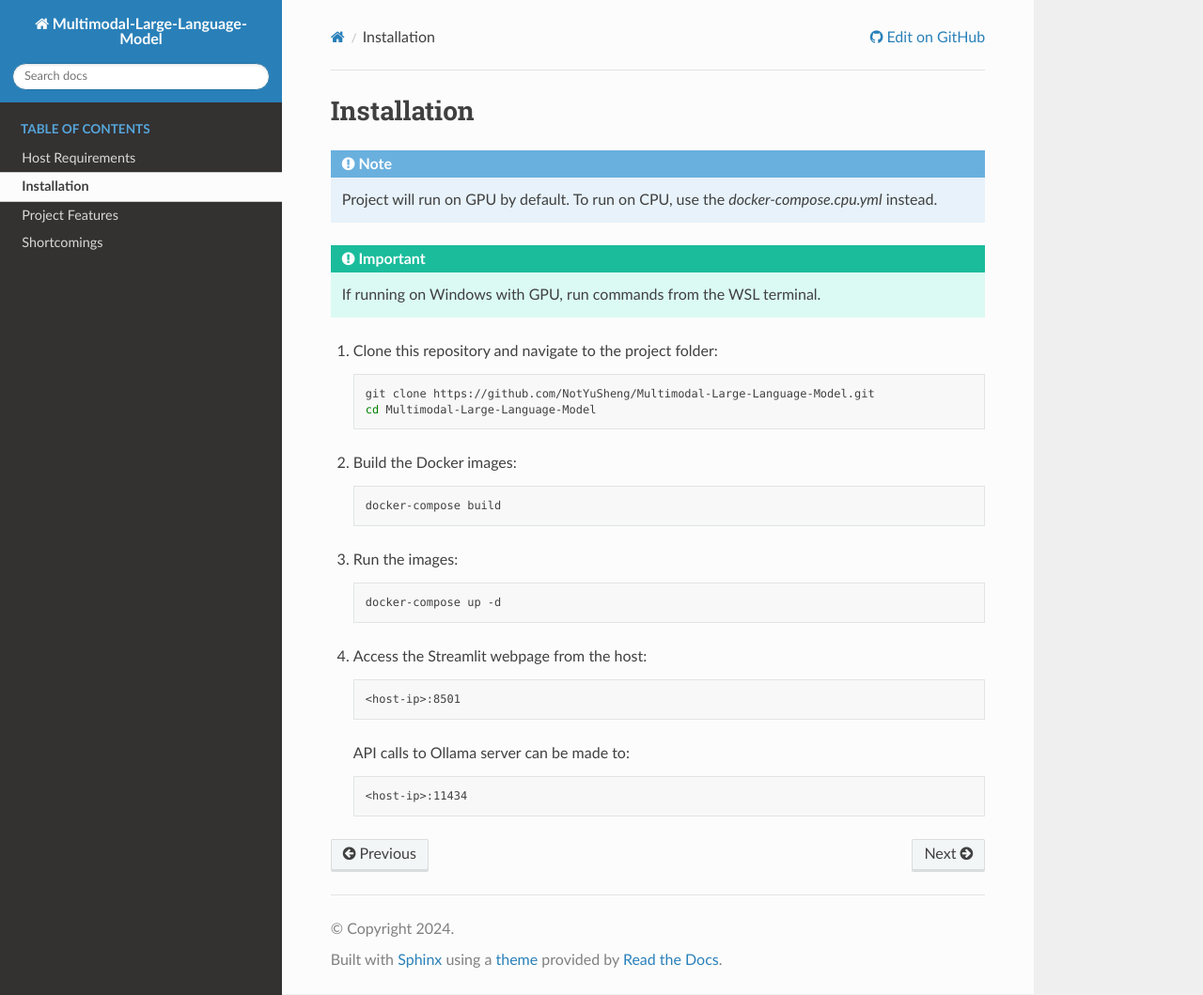
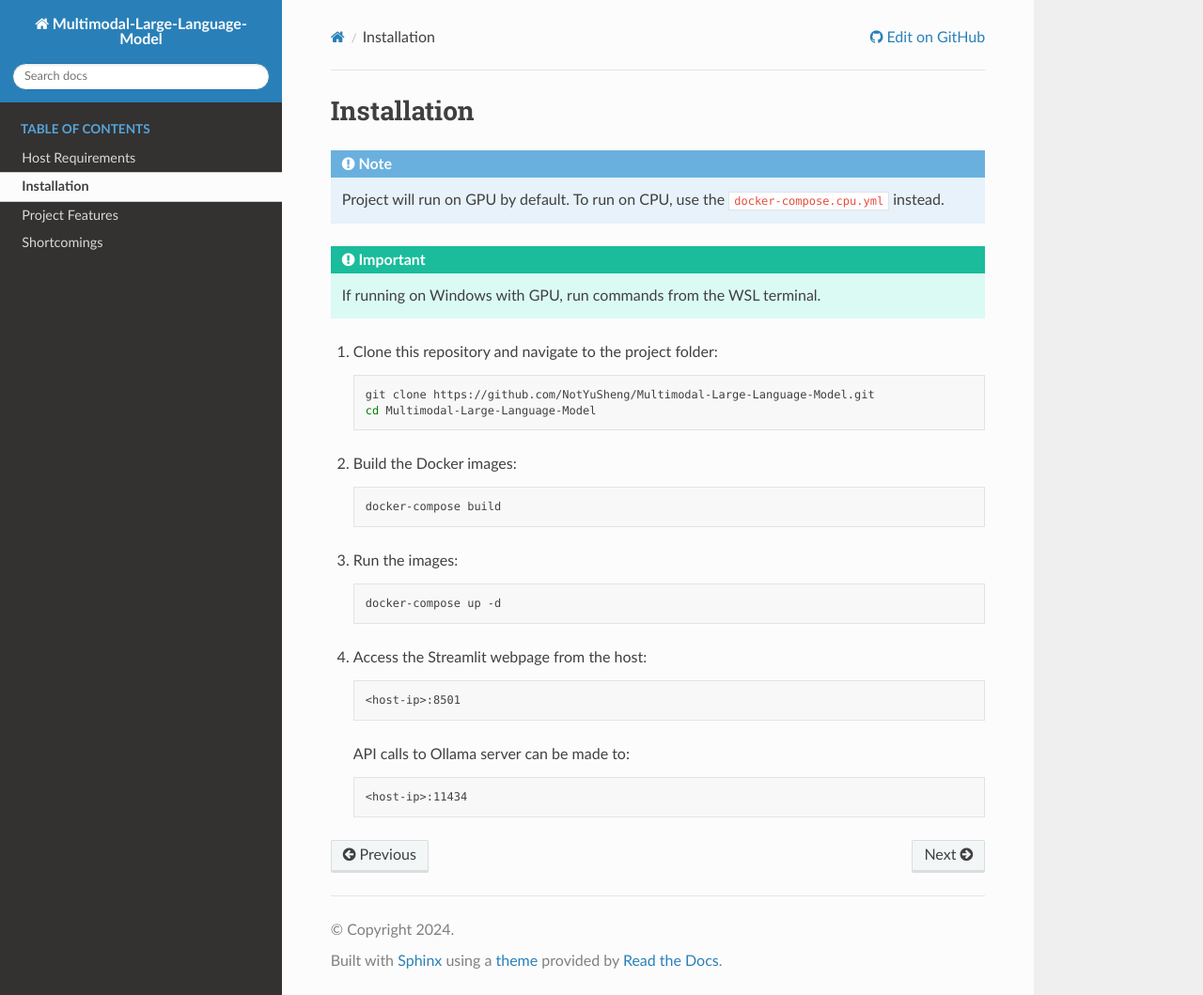
Before and after one commit to NotYuSheng/Multimodal-Large-Language-Model, a Sphinx documentation site: the page built from doc/installation.rst, in a window 1280 px wide and 1059 px high. Shown: the whole window at 94% size. Built offline with Sphinx 7.4.7 and the Read the Docs theme 2.0.0, drawn with Linux system fonts in a browser that asks for light colours; pages that are not in the unit, such as notebooks, are missing from menus.

```diff
--- a/doc/installation.rst
+++ b/doc/installation.rst
@@ -3,7 +3,7 @@ Installation
 
 .. note::
 
-   Project will run on GPU by default. To run on CPU, use the `docker-compose.cpu.yml` instead.
+   Project will run on GPU by default. To run on CPU, use the ``docker-compose.cpu.yml`` instead.
 
 .. important::
 
```
